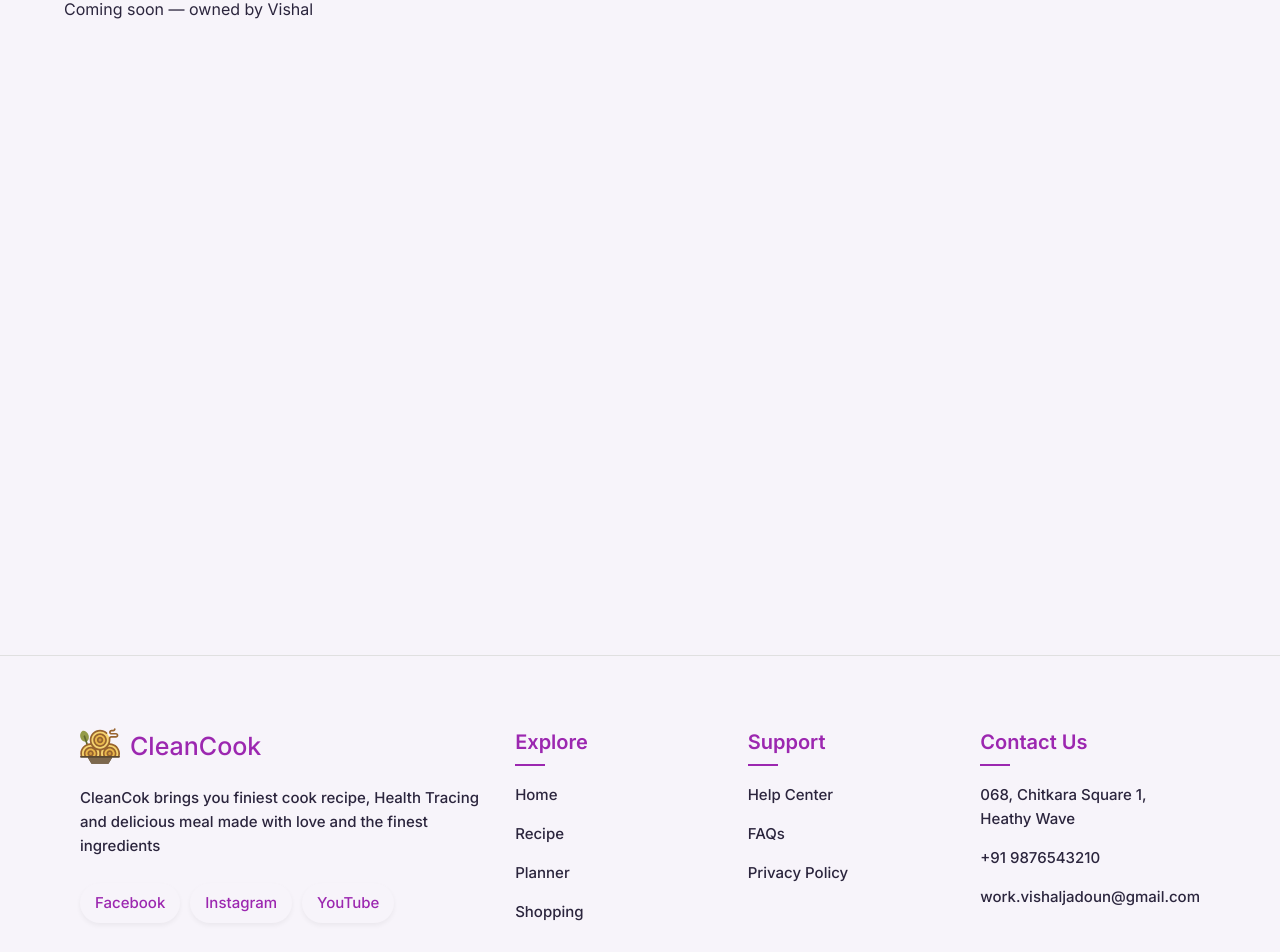
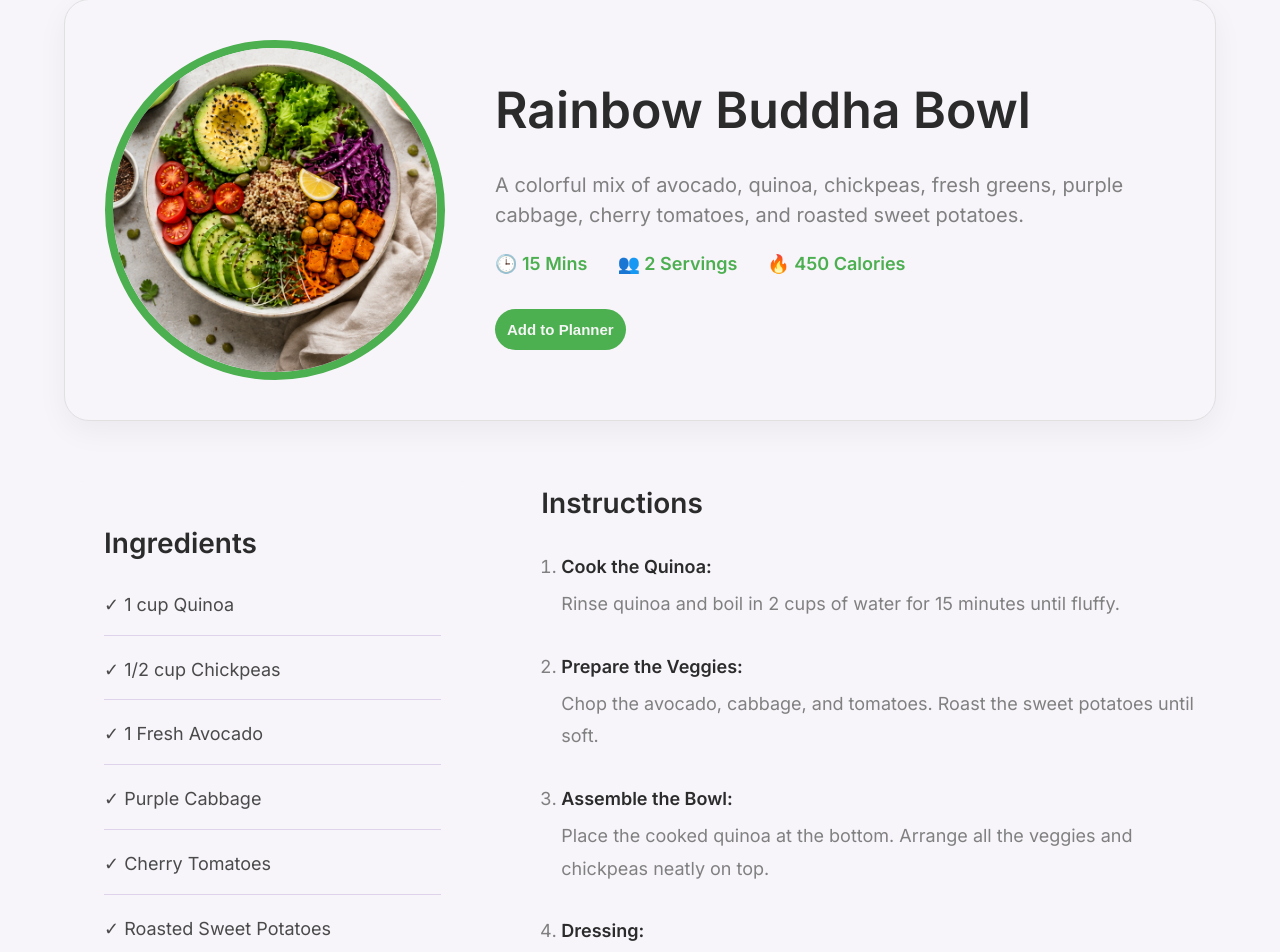
Before and after one commit to Vishal-Jadoun/CleanCook, a React (Vite) app: page /recipe/1 in a window 1280 px wide. Shown: the part 141-1093 px from the top of the page. Built offline with nearby package versions, Linux system fonts and the light colour scheme.

Commit message:
recipe detials writtien

```diff
--- a/src/pages/RecipeDetails/RecipeDetails.css
+++ b/src/pages/RecipeDetails/RecipeDetails.css
@@ -0,0 +1,121 @@
+.recipeDetailsPage {
+    max-width: 1200px;
+    margin: 40px auto;
+}
+
+/* --- Header Section --- */
+.detailsHeader {
+    display: flex;
+    align-items: center;
+    gap: 50px;
+    margin-bottom: 60px;
+    background-color: var(--color-bg);
+    padding: 40px;
+    border-radius: 25px;
+    box-shadow: 0px 10px 30px rgba(0, 0, 0, 0.05);
+    border: 1px solid var(--color-border);
+}
+
+.detailsImage {
+    flex: 1;
+    display: flex;
+    justify-content: center;
+}
+
+.detailsImage img {
+    width: 100%;
+    max-width: 350px;
+    border-radius: 50%;
+    border: 8px solid var(--color-secondary); /* Cool teal ring! */
+}
+
+.detailsTitleBox {
+    flex: 2;
+    display: flex;
+    flex-direction: column;
+    align-items: flex-start; /* Keeps the button on the left! */
+    gap: 20px;
+}
+
+.detailsTitleBox h1 {
+    font-size: 50px;
+    color: #2b2b2b;
+}
+
+.detailsTitleBox p {
+    font-size: 20px;
+    color: grey;
+    line-height: 1.5;
+}
+
+.recipeStats {
+    display: flex;
+    gap: 30px;
+    font-size: 18px;
+    font-weight: bold;
+    color: var(--color-secondary);
+}
+
+
+/* --- Bottom Content (2 columns) --- */
+.detailsContent {
+    display: flex;
+    gap: 60px;
+}
+
+/* Ingredients on the left */
+.ingredientsSection {
+    flex: 1;
+    background-color: #f7f4fa; /* Matches your light purple banner! */
+    padding: 40px;
+    border-radius: 20px;
+}
+
+.ingredientsSection h2 {
+    margin-bottom: 25px;
+    color: #2b2b2b;
+    font-size: 28px;
+}
+
+.ingredientsSection ul {
+    display: flex;
+    flex-direction: column;
+    gap: 20px;
+}
+
+.ingredientsSection li {
+    font-size: 18px;
+    color: #4a4a4a;
+    border-bottom: 1px solid #ded3eb;
+    padding-bottom: 15px;
+}
+
+/* Instructions on the right */
+.instructionsSection {
+    flex: 2;
+}
+
+.instructionsSection h2 {
+    margin-bottom: 25px;
+    color: #2b2b2b;
+    font-size: 28px;
+}
+
+.instructionsSection ol {
+    display: flex;
+    flex-direction: column;
+    gap: 30px;
+    padding-left: 20px;
+}
+
+.instructionsSection li {
+    font-size: 18px;
+    color: grey;
+    line-height: 1.8;
+}
+
+.instructionsSection strong {
+    color: #2b2b2b;
+    display: block;
+    margin-bottom: 5px;
+}
--- a/src/pages/RecipeDetails/RecipeDetails.jsx
+++ b/src/pages/RecipeDetails/RecipeDetails.jsx
@@ -1,10 +1,54 @@
 import './RecipeDetails.css';
+import abgcbowl from "../../assets/abgcbowl.png";
 
 function RecipeDetails() {
   return (
-    <section id="recipe-details-page" className="recipe-details-page">
-      <h1>Recipe Details</h1>
-      <p>Coming soon — owned by Vishal</p>
+    <section className="recipeDetailsPage">
+
+
+      <div className="detailsHeader">
+        <div className="detailsImage">
+          <img src={abgcbowl} alt="Rainbow Buddha Bowl" />
+        </div>
+        <div className="detailsTitleBox">
+          <h1>Rainbow Buddha Bowl</h1>
+          <p>A colorful mix of avocado, quinoa, chickpeas, fresh greens, purple cabbage, cherry tomatoes, and roasted sweet potatoes.</p>
+
+          <div className="recipeStats">
+            <span>🕒 15 Mins</span>
+            <span>👥 2 Servings</span>
+            <span>🔥 450 Calories</span>
+          </div>
+          <button className="addPlannerBtn">Add to Planner</button>
+        </div>
+      </div>
+
+      <div className="detailsContent">
+
+
+        <div className="ingredientsSection">
+          <h2>Ingredients</h2>
+          <ul>
+            <li>✓ 1 cup Quinoa</li>
+            <li>✓ 1/2 cup Chickpeas</li>
+            <li>✓ 1 Fresh Avocado</li>
+            <li>✓ Purple Cabbage</li>
+            <li>✓ Cherry Tomatoes</li>
+            <li>✓ Roasted Sweet Potatoes</li>
+            <li>✓ Lemon Tahini Dressing</li>
+          </ul>
+        </div>
+
+        <div className="instructionsSection">
+          <h2>Instructions</h2>
+          <ol>
+            <li><strong>Cook the Quinoa:</strong> Rinse quinoa and boil in 2 cups of water for 15 minutes until fluffy.</li>
+            <li><strong>Prepare the Veggies:</strong> Chop the avocado, cabbage, and tomatoes. Roast the sweet potatoes until soft.</li>
+            <li><strong>Assemble the Bowl:</strong> Place the cooked quinoa at the bottom. Arrange all the veggies and chickpeas neatly on top.</li>
+            <li><strong>Dressing:</strong> Drizzle heavily with lemon tahini dressing and serve immediately.</li>
+          </ol>
+        </div>
+      </div>
     </section>
   );
 }
--- a/src/pages/Recipes/Recipes.jsx
+++ b/src/pages/Recipes/Recipes.jsx
@@ -1,5 +1,6 @@
 import './Recipes.css';
 import SearchBar from '../../components/SearchBar/SearchBar';
+import { Link } from 'react-router-dom';
 
 import abgcbowl from "../../assets/abgcbowl.png";
 import bbgcbowl from "../../assets/bbgcbowl.png";
@@ -22,7 +23,9 @@ function Recipes() {
           <div className='recipeInfo'>
             <h4>Rainbow Buddha Bowl</h4>
             <p>A colorful mix of avocado, quinoa, chickpeas, fresh greens, purple cabbage, cherry tomatoes, and roasted sweet potatoes.</p>
-            <button className='addPlannerBtn'>Add to Planner</button>
+            <Link to="/recipe/1">
+              <button className='addPlannerBtn'>Cook This Meal</button>
+            </Link>
           </div>
         </div>
 
@@ -31,7 +34,9 @@ function Recipes() {
           <div className='recipeInfo'>
             <h4>Hearty Lentil & Sweet Potato Bowl</h4>
             <p>A warm and comforting bowl of protein-rich lentils, roasted sweet potatoes, spinach, and fresh herbs.</p>
-            <button className='addPlannerBtn'>Add to Planner</button>
+            <Link to="/recipe/1">
+              <button className='addPlannerBtn'>Cook This Meal</button>
+            </Link>
           </div>
         </div>
 
@@ -40,7 +45,9 @@ function Recipes() {
           <div className='recipeInfo'>
             <h4>Mediterranean Kale Chickpea Bowl</h4>
             <p>Fresh kale and chickpeas tossed with cucumber, cherry tomatoes, red onion, creamy feta, and herbs.</p>
-            <button className='addPlannerBtn'>Add to Planner</button>
+            <Link to="/recipe/1">
+              <button className='addPlannerBtn'>Cook This Meal</button>
+            </Link>
           </div>
         </div>
       </div>
```
